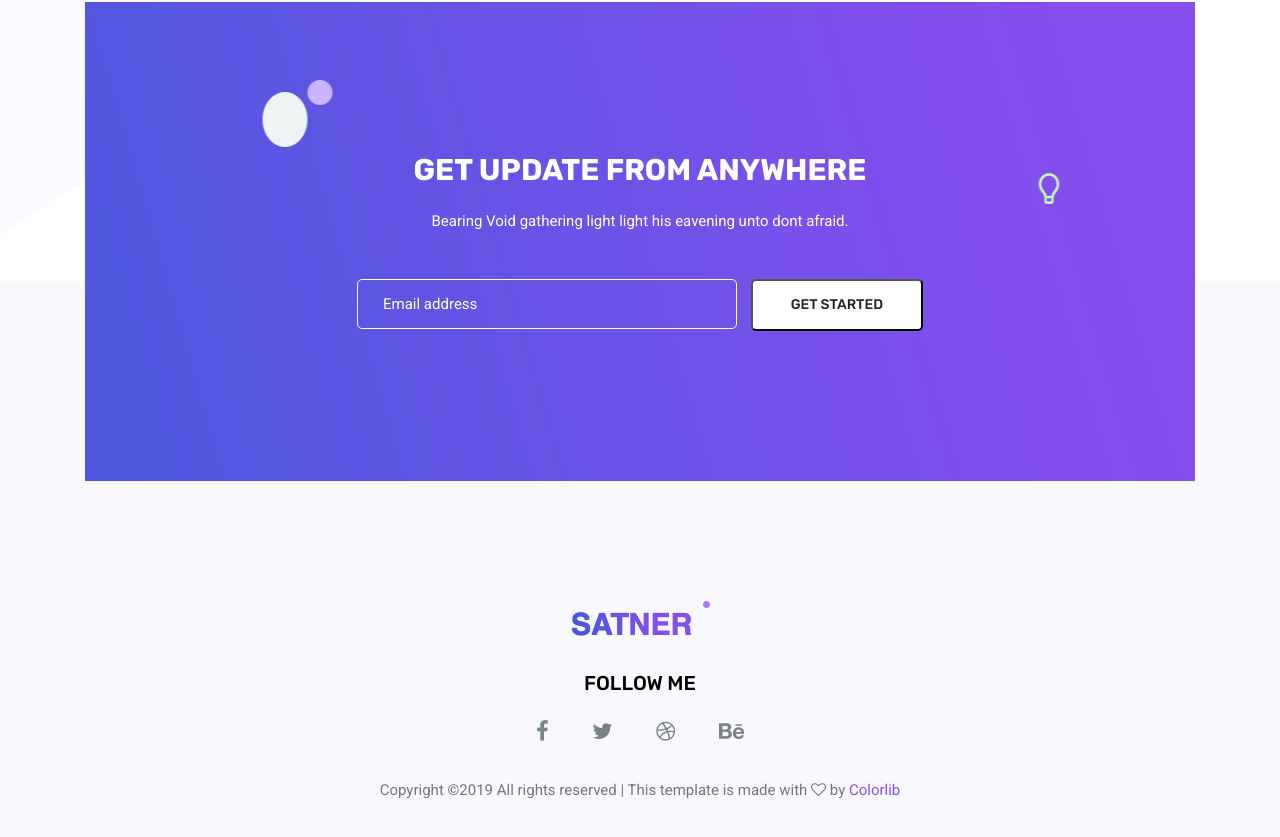
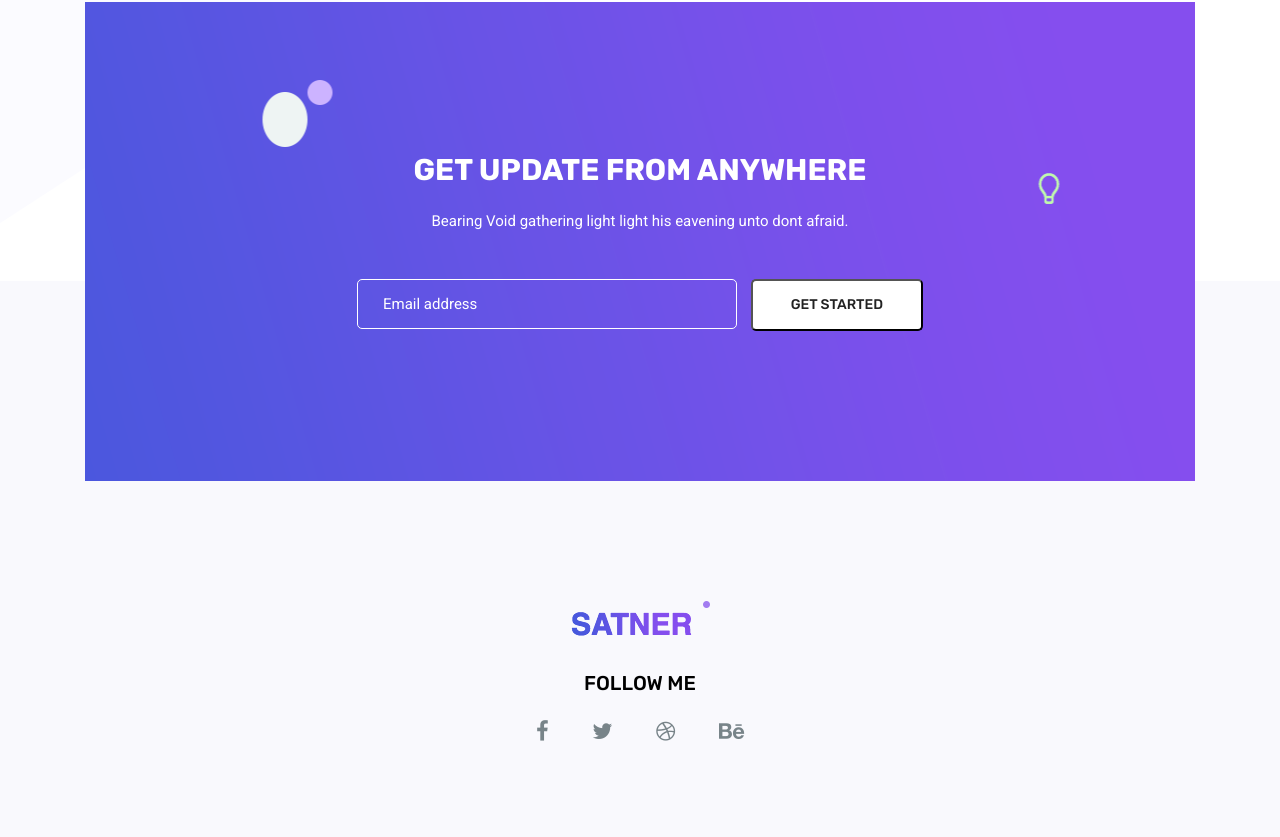
Before and after one commit to manidipaA/manidipaA.github.io, a plain HTML site: page index.html in a window 1280 px wide. Shown: the part 5473-6310 px from the top of the page. Drawn offline with Linux system fonts and the light colour scheme; some packages are replaced by stand-ins of ours.

Commit message:
Update index.html

```diff
--- a/index.html
+++ b/index.html
@@ -596,7 +596,6 @@
 			<div class="row footer_bottom justify-content-center">
 				<p class="col-lg-8 col-sm-12 footer-text">
 					<!-- Link back to Colorlib can't be removed. Template is licensed under CC BY 3.0. -->
-Copyright &copy;<script>document.write(new Date().getFullYear());</script> All rights reserved | This template is made with <i class="fa fa-heart-o" aria-hidden="true"></i> by <a href="https://colorlib.com" target="_blank">Colorlib</a>
 <!-- Link back to Colorlib can't be removed. Template is licensed under CC BY 3.0. --></p>
 			</div>
 		</div>
```
